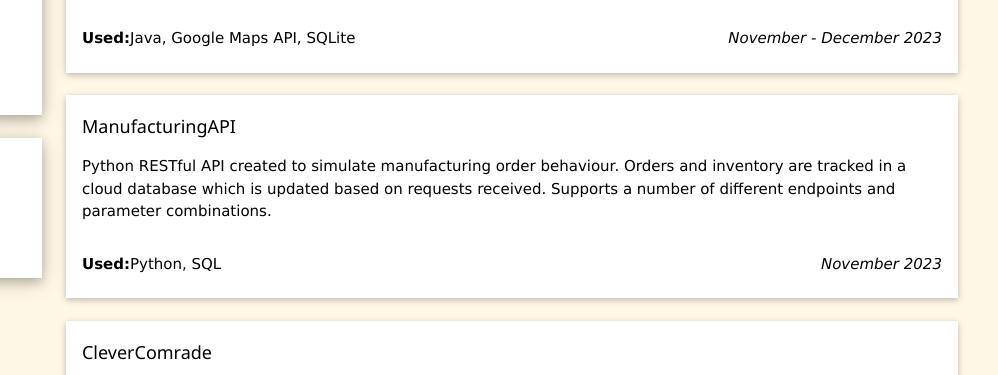
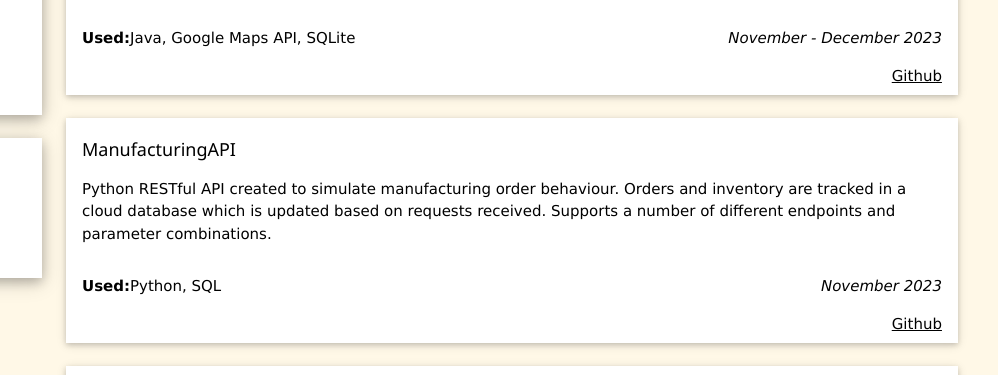
Before and after one commit to jesscleish/personal-site, a plain HTML site: page projects.html in a window 1280 px wide. Shown: the part 346-721 px from the top of the page, 282-1280 px from the left. Drawn offline with Linux system fonts and the light colour scheme.

Commit message:
add links

```diff
--- a/projects.html
+++ b/projects.html
@@ -75,6 +75,7 @@
                             </div>
                             <div class="w3-right-align w3-col s7">
                                 <p><i>November - December 2023</i></p>
+                                <a href="https://github.com/jesscleish/MoodTracker">Github</a>
                             </div>
                         </div>
                     </footer>
@@ -97,6 +98,7 @@
                             </div>
                             <div class="w3-right-align w3-col s7 ">
                                 <p><i>November 2023</i></p>
+                                <a href="https://github.com/jesscleish/ManufacturingAPI">Github</a>
                             </div>
                         </div>
                     </footer>
@@ -314,7 +316,7 @@
                             </div>
                             <div class="w3-right-align w3-col s7 ">
                                 <p><i>August 27 - 29, 2021</i></p>
-                                <a href="https://devpost.com/software/plant-app">Devpost Submission</a>
+                                <a href="https://devpost.com/software/the-calm-down-zzzone">Devpost Submission</a>
                             </div>
                         </div>
                     </footer>
@@ -340,7 +342,7 @@
                             </div>
                             <div class="w3-right-align w3-col s7 ">
                                 <p><i>January - April 2021</i></p>
-                                <a href="https://devpost.com/software/plant-app">Github</a>
+                                <a href="https://github.com/jesscleish/CBIR-Barcode">Github</a>
                             </div>
                         </div>
                     </footer>
@@ -365,7 +367,7 @@
                             </div>
                             <div class="w3-right-align w3-col s7 ">
                                 <p><i>September - December 2020</i></p>
-                                <a href="https://devpost.com/software/plant-app">Github</a>
+                                <a href="https://github.com/jesscleish/Group68_ItemSwap">Github</a>
 
                             </div>
                         </div>
```
